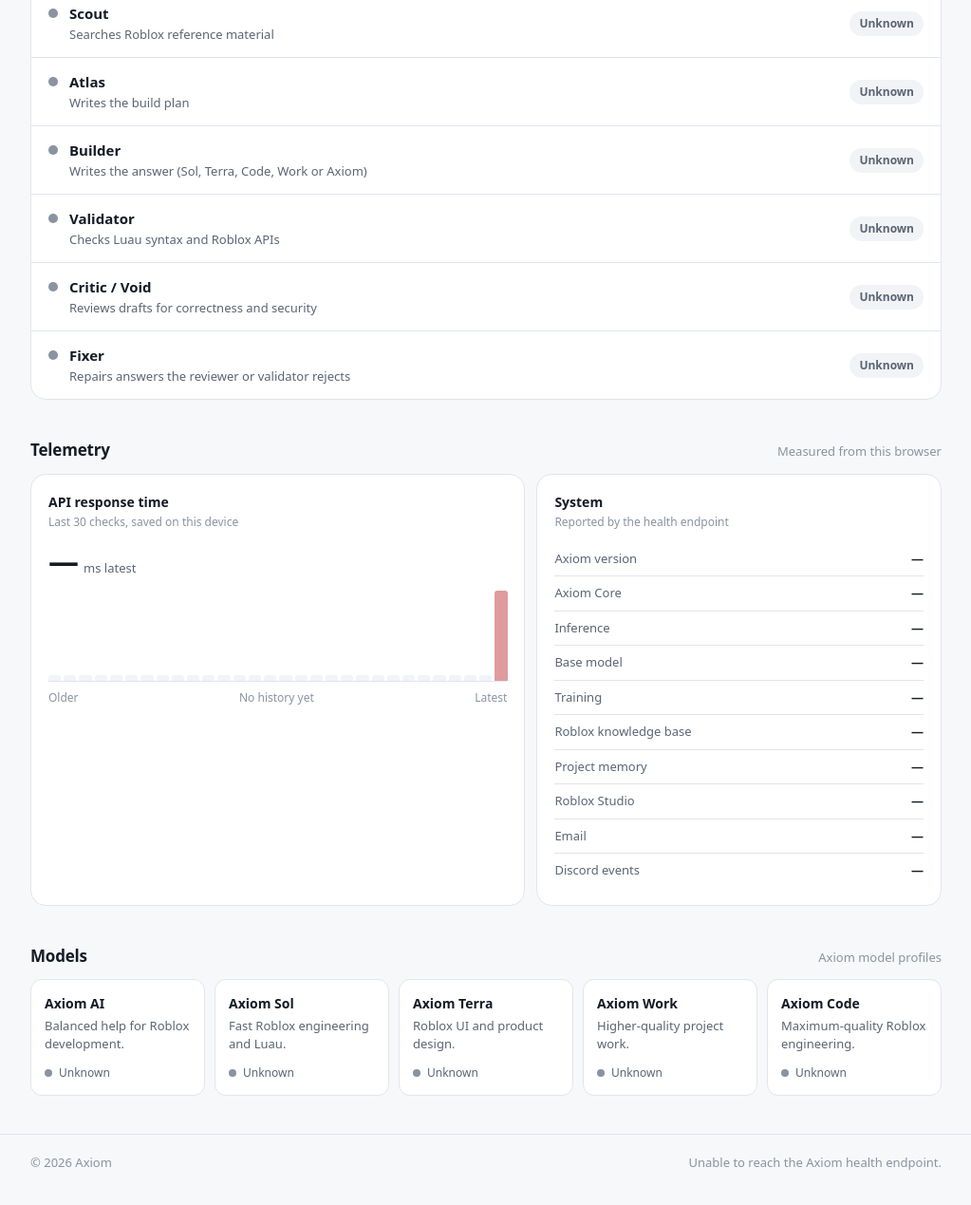
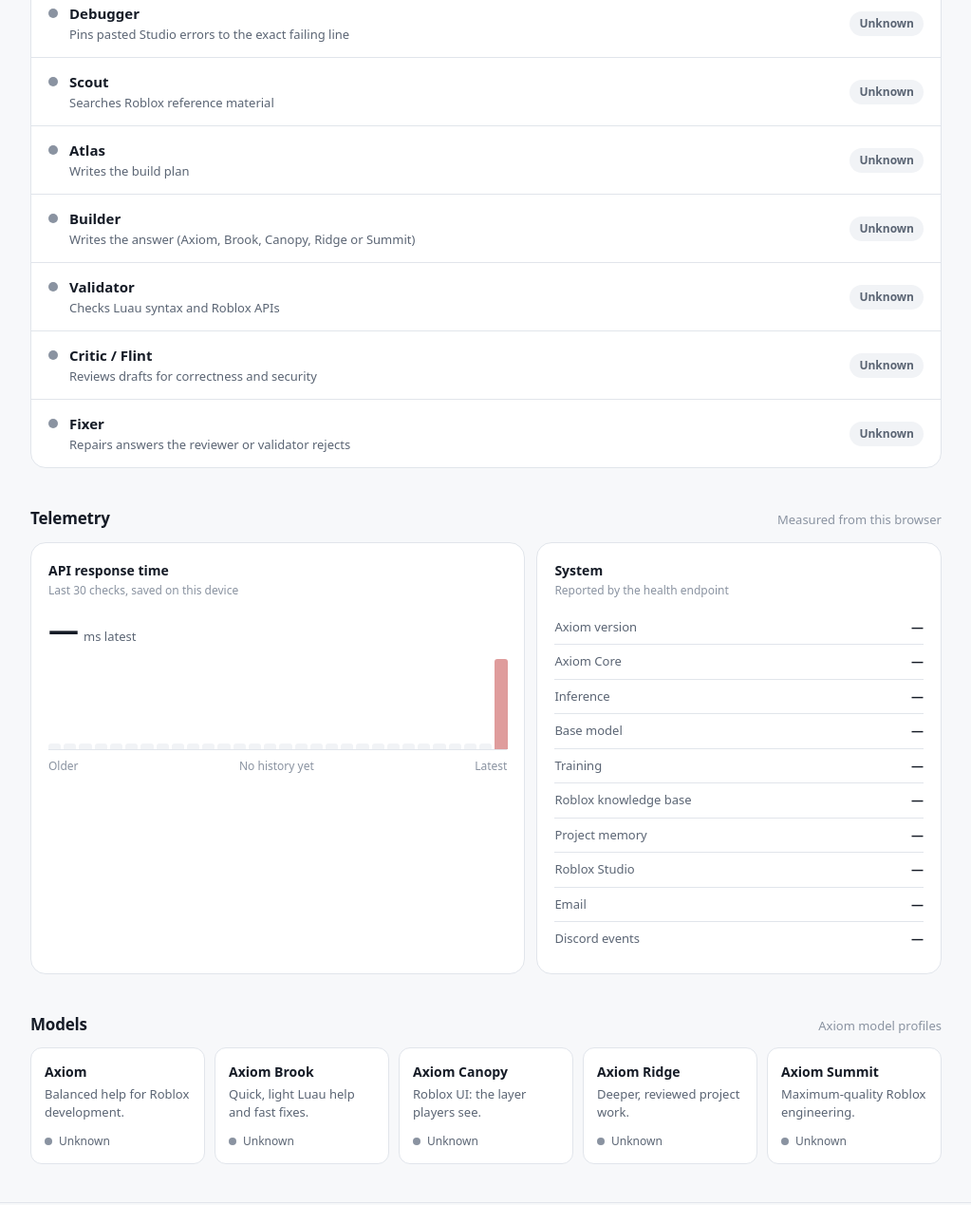
Before and after one commit to axiom-rblx/axiomai, a website: page status/index.html in a window 1280 px wide. Shown: the part 1211-2480 px from the top of the page at 95% size, without its empty margins (128-1151 px from the left). Drawn offline with Linux system fonts and the light colour scheme; no server answers; a web font is replaced by a local one.

Commit message:
Update agent sequence and descriptions in HTML

```diff
--- a/status/index.html
+++ b/status/index.html
@@ -216,7 +216,7 @@
         <span id="agentsNote">Every reply runs through these agents</span>
       </div>
       <p class="flow" aria-label="Order the agents run in">
-        <b>Router</b>→<b>Scout</b>→<b>Atlas</b>→<b>Builder</b>→<b>Validator</b>→<b>Critic / Void</b>→<b>Fixer</b>
+        <b>Router</b>→<b>Debugger</b>→<b>Scout</b>→<b>Atlas</b>→<b>Builder</b>→<b>Validator</b>→<b>Critic / Flint</b>→<b>Fixer</b>
       </p>
       <div class="list" id="agents"></div>
     </section>
@@ -296,20 +296,21 @@
     const FALLBACK_AGENTS = [
       ['router', 'Router', 'Classifies each request and assembles the team'],
       ['memory', 'Memory', 'Loads and updates project memory'],
+      ['debugger', 'Debugger', 'Pins pasted Studio errors to the exact failing line'],
       ['scout', 'Scout', 'Searches Roblox reference material'],
       ['planner', 'Atlas', 'Writes the build plan'],
-      ['builder', 'Builder', 'Writes the answer (Sol, Terra, Code, Work or Axiom)'],
+      ['builder', 'Builder', 'Writes the answer (Axiom, Brook, Canopy, Ridge or Summit)'],
       ['validator', 'Validator', 'Checks Luau syntax and Roblox APIs'],
-      ['reviewer', 'Critic / Void', 'Reviews drafts for correctness and security'],
+      ['reviewer', 'Critic / Flint', 'Reviews drafts for correctness and security'],
       ['fixer', 'Fixer', 'Repairs answers the reviewer or validator rejects']
     ].map(([id, name, role]) => ({ id, name, role, status: 'checking' }));
 
     const FALLBACK_MODELS = [
-      ['Axiom AI', 'Balanced help for Roblox development.'],
-      ['Axiom Sol', 'Fast Roblox engineering and Luau.'],
-      ['Axiom Terra', 'Roblox UI and product design.'],
-      ['Axiom Work', 'Higher-quality project work.'],
-      ['Axiom Code', 'Maximum-quality Roblox engineering.']
+      ['Axiom', 'Balanced help for Roblox development.'],
+      ['Axiom Brook', 'Quick, light Luau help and fast fixes.'],
+      ['Axiom Canopy', 'Roblox UI: the layer players see.'],
+      ['Axiom Ridge', 'Deeper, reviewed project work.'],
+      ['Axiom Summit', 'Maximum-quality Roblox engineering.']
     ].map(([name, description]) => ({ name, description }));
 
     const STATE_LABEL = {
```
